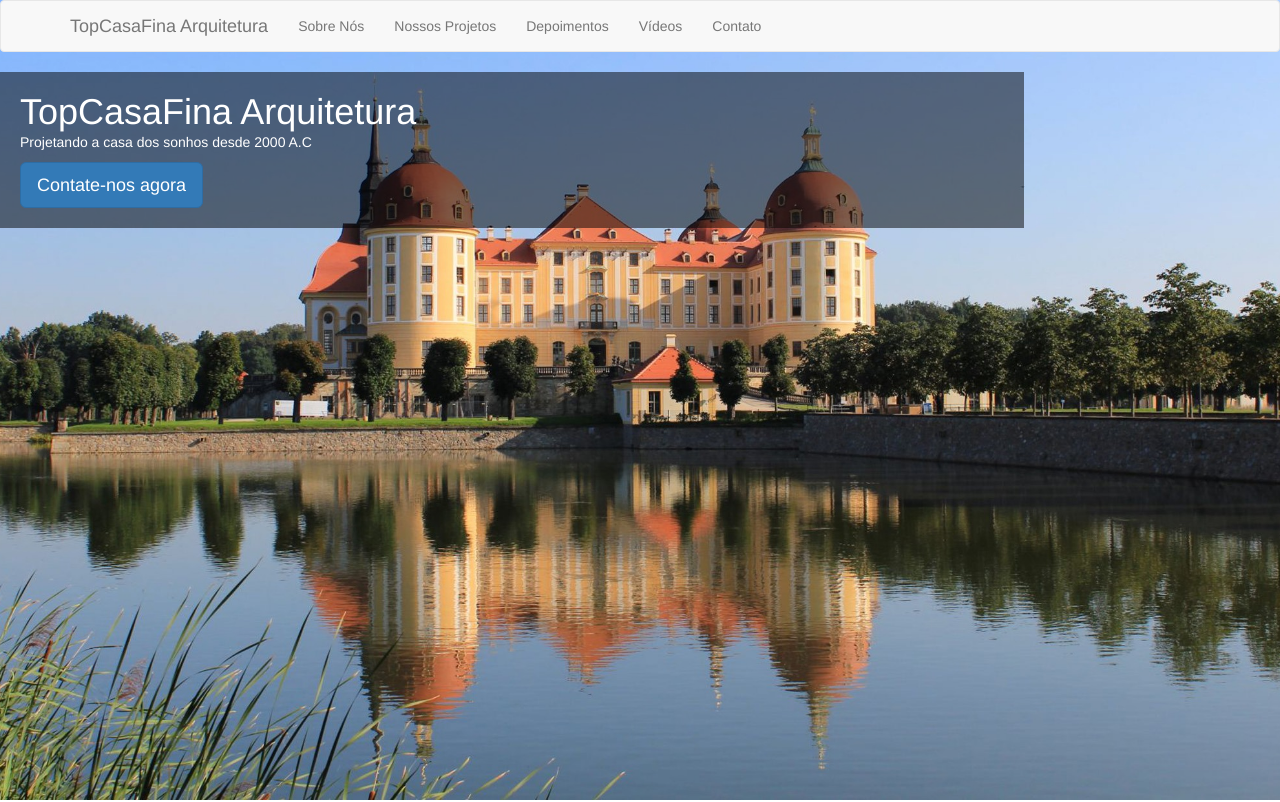
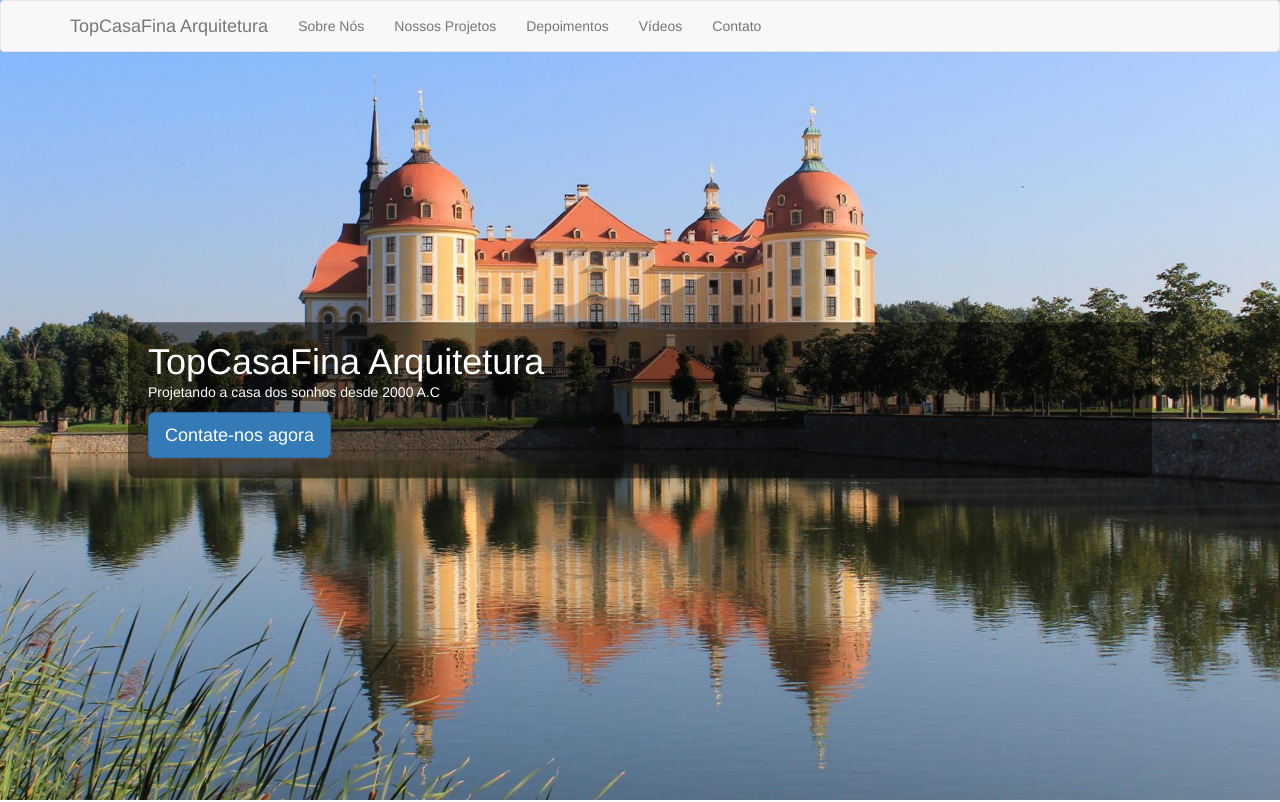
Before and after one commit to MarcosPivetta/Bootstrap, a plain HTML site: page index.html in a window 1280 px wide. Shown: the top 802 px of the page. Drawn offline with Linux system fonts and the light colour scheme.

Commit message:
Aula 8
Estilizando o banner.

```diff
--- a/estilos.css
+++ b/estilos.css
@@ -11,6 +11,7 @@ header {
 	background-size: cover;
 	background-position: top center;
 	height: 100%;
+	position: relative;
 }
 
 header h1 {
@@ -23,6 +24,11 @@ header h1 {
 	background-color: rgba(0, 0, 0, 0.5);
 	padding: 20px;
 	width: 80%;
+	border-radius: 8px;
+	position: absolute;
+	top: 50%;
+	left: 50%;
+	transform: translate(-50%, -50%)
 }
 
 .titulo-depoimentos {
```
